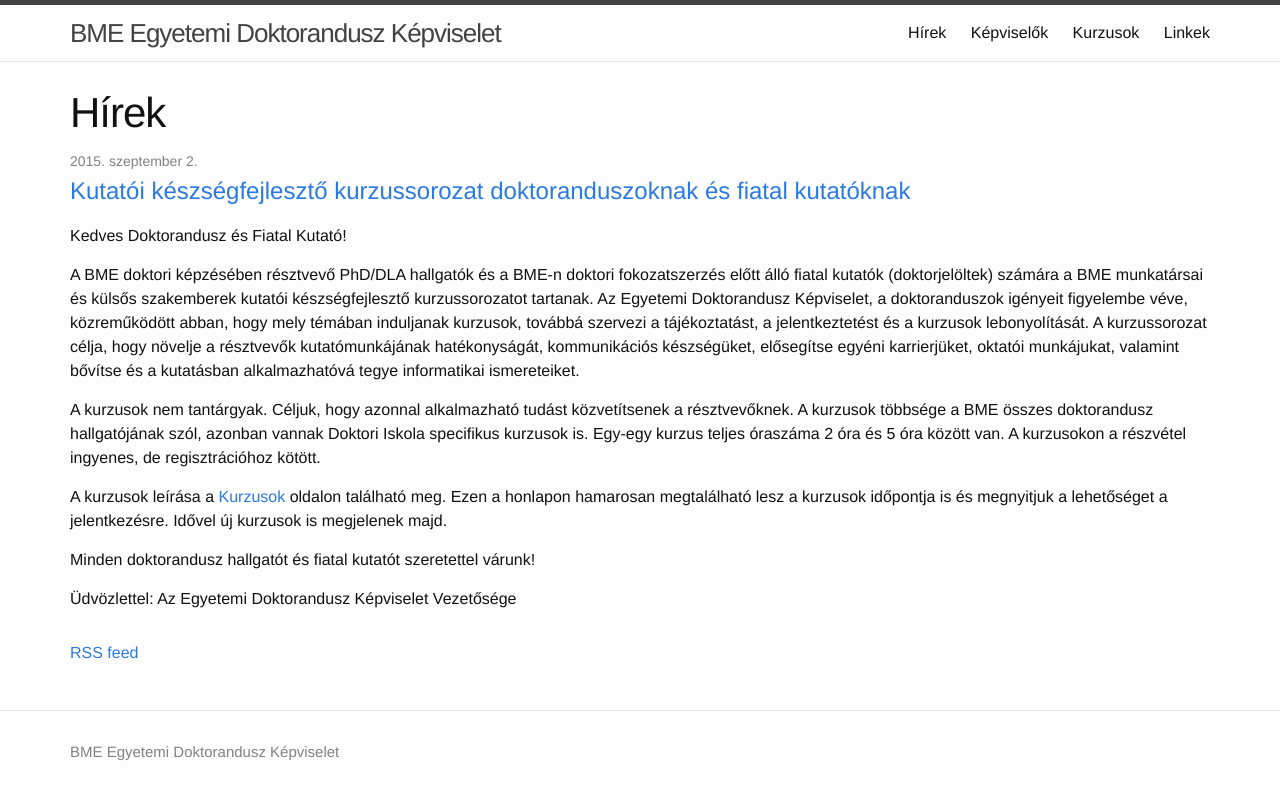
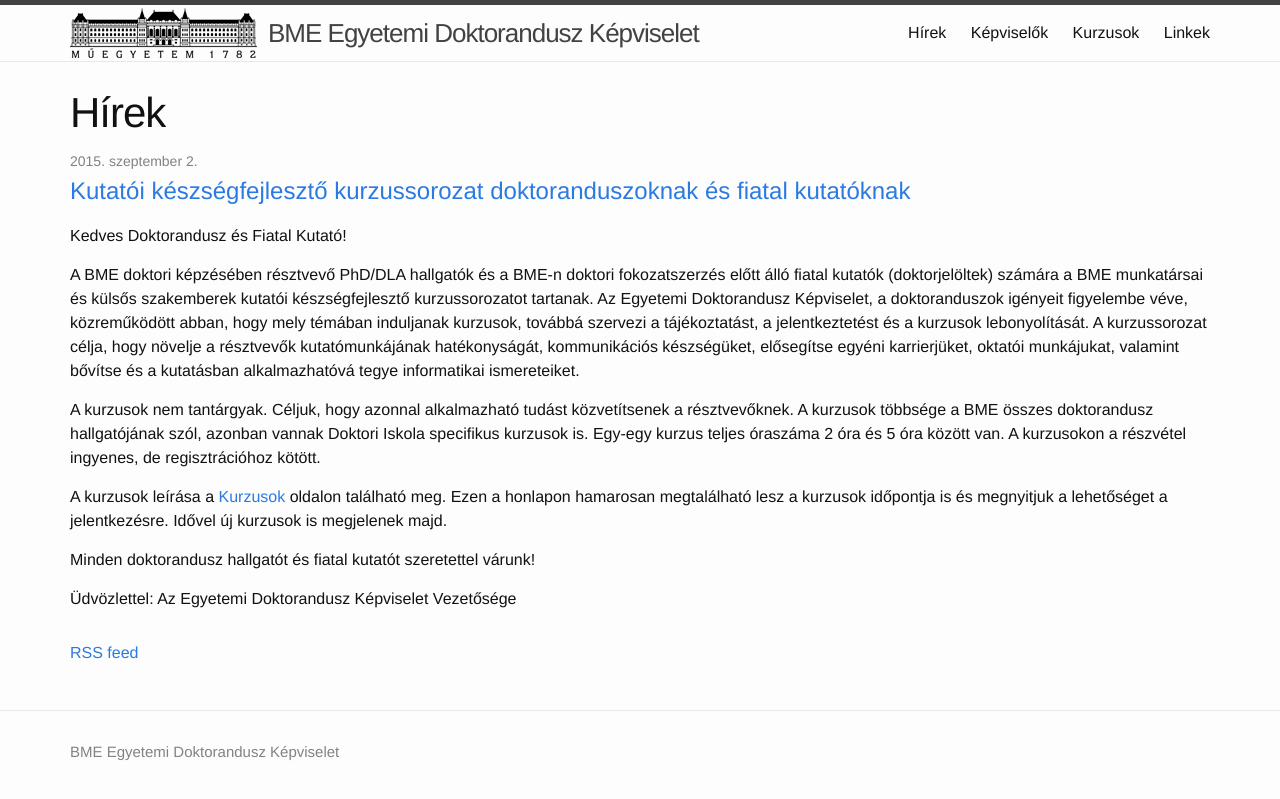
Before and after one commit to totyabaja/bme-edk.github.io, a Jekyll site: the page built from index.html, in a window 1280 px wide. Shown: the top 799 px of the page. Built offline with Jekyll 4.4.1, drawn with Linux system fonts in a browser that asks for light colours; a file with an impossible date is left out.

Commit message:
Added logo

```diff
--- a/_sass/_layout.scss
+++ b/_sass/_layout.scss
@@ -15,6 +15,10 @@
     line-height: 56px;
     letter-spacing: -1px;
     margin-bottom: 0;
+    padding-left: 198px;
+    background-position: -16px;
+    background-image: url("/img/bme-logo.png");
+    background-repeat: no-repeat;
     float: left;
 
     &,
```
Also changed, not shown: img/bme-logo.png (added).
